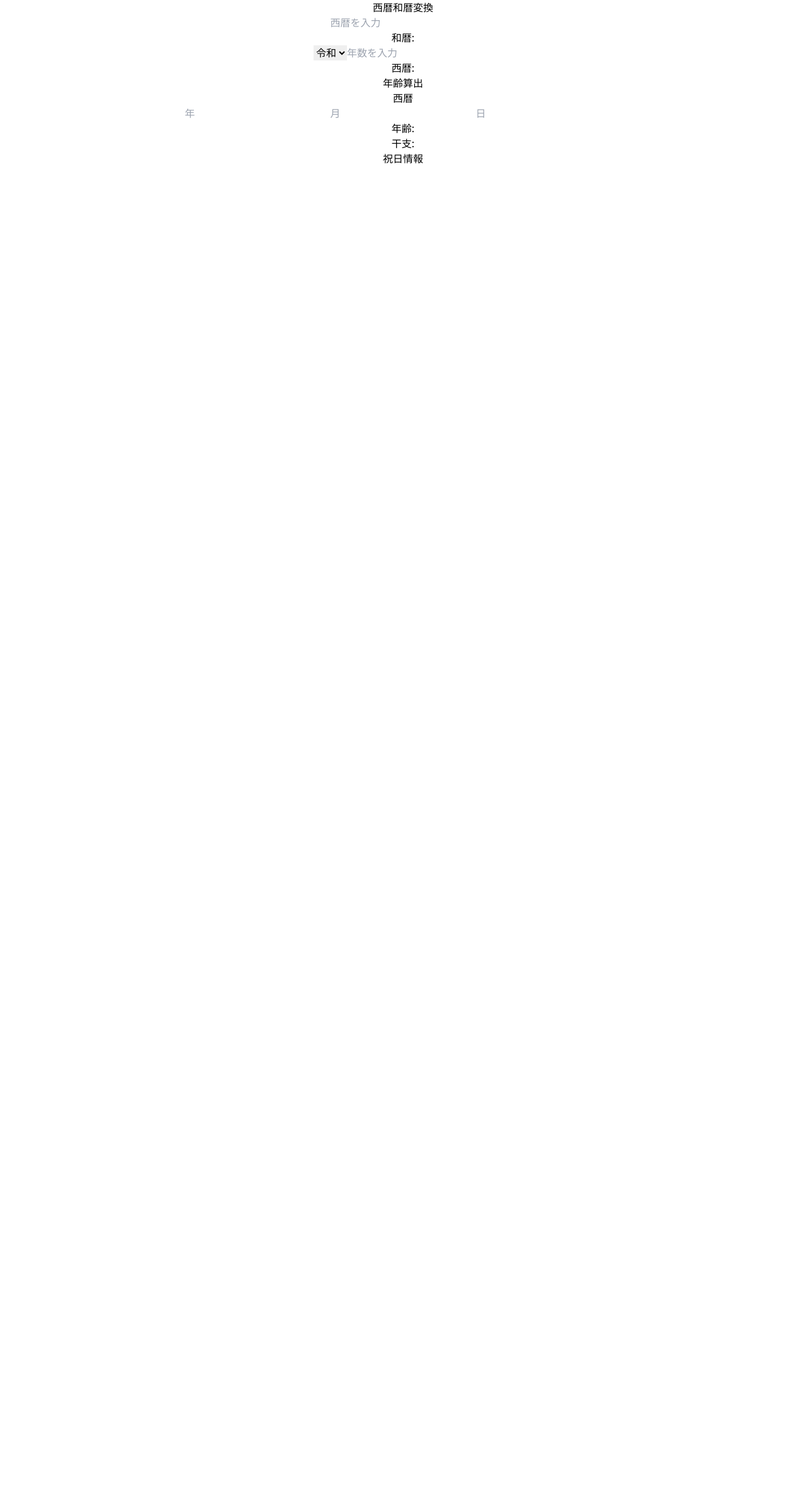
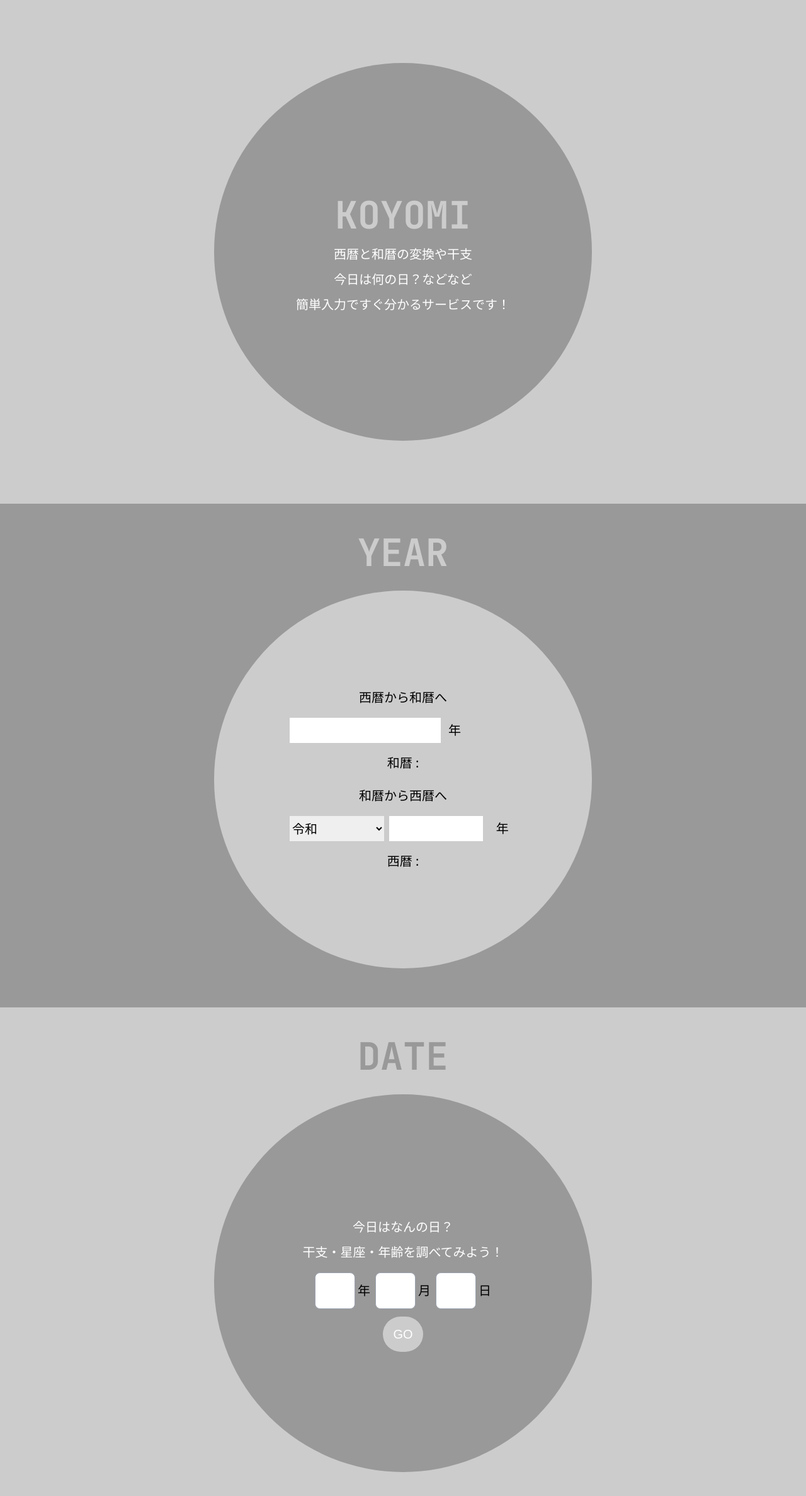
Before and after one commit to Yamaguchi-Katsuya/koyomi, a React (Vite) app: page / in a window 1280 px wide. Shown: the top 2376 px of the page at 63% size. Before the commit the page ends 800 px from the top, so only its background shows below. Built offline with nearby package versions, Linux system fonts and the light colour scheme; a web font is replaced by a local one.

Commit message:
feat: コーディング反映

```diff
--- a/package.json
+++ b/package.json
@@ -3,6 +3,7 @@
   "version": "0.1.0",
   "private": true,
   "dependencies": {
+    "@tailwindcss/aspect-ratio": "^0.4.2",
     "@testing-library/jest-dom": "^6.0.0",
     "@testing-library/react": "^16.0.0",
     "@testing-library/user-event": "^14.0.0",
--- a/src/App.tsx
+++ b/src/App.tsx
@@ -1,10 +1,37 @@
-import React from 'react';
-import './App.css';
+import React, { useEffect, useState } from 'react';
+import { Helmet } from 'react-helmet';
+import Header from './components/Header';
+import { DARK, LIGHT } from './types/bgType';
+import SectionLayout from './ui/layout/sectionLayout';
 import SeirekiWarekiConverter from './components/SeirekiWarekiConverter';
 import AgeCalculator from './components/AgeCalculator';
-import { Helmet } from 'react-helmet';
 
-function App() {
+const App: React.FC = () => {
+  const [currentSection, setCurrentSection] = useState<number>(0);
+
+  const handleScroll = () => {
+    const sections = document.querySelectorAll('section');
+    const scrollPosition = window.scrollY + window.innerHeight / 2;
+
+    let currentSection = 0;
+    sections.forEach((section, index) => {
+      const sectionTop = section.offsetTop;
+      const sectionHeight = section.clientHeight;
+      if (scrollPosition >= sectionTop && scrollPosition < sectionTop + sectionHeight) {
+        currentSection = index;
+      }
+    });
+
+    setCurrentSection(currentSection);
+  };
+
+  useEffect(() => {
+    window.addEventListener('scroll', handleScroll);
+    return () => {
+      window.removeEventListener('scroll', handleScroll);
+    };
+  }, []);
+
   return (
     <div className="App">
       <Helmet>
@@ -18,10 +45,17 @@ function App() {
           content="年齢計算, 西暦, 和暦, 変換, 干支, 今日は何の日"
         />
       </Helmet>
-      <SeirekiWarekiConverter />
-      <AgeCalculator />
+      <SectionLayout bgType={LIGHT}>
+        <Header />
+      </SectionLayout>
+      <SectionLayout bgType={DARK}>
+        <SeirekiWarekiConverter />
+      </SectionLayout>
+      <SectionLayout bgType={LIGHT}>
+        <AgeCalculator />
+      </SectionLayout>
     </div>
   );
-}
+};
 
 export default App;
--- a/src/components/AgeCalculator.tsx
+++ b/src/components/AgeCalculator.tsx
@@ -1,9 +1,15 @@
 import React, { useState, useEffect } from 'react';
+import Circle from '../ui/circle';
+import { DARK, LIGHT } from '../types/bgType';
 import { handleDateChange } from '../utils/dateUtils';
 import { Eto } from '../types/eto';
 import { Holiday } from '../types/holiday';
+import Heading from '../ui/heading';
 
 const AgeCalculator: React.FC = () => {
+    const [inputBirthYear, setInputBirthYear] = useState<number | ''>('');
+    const [inputBirthMonth, setInputBirthMonth] = useState<number | ''>('');
+    const [inputBirthDay, setInputBirthDay] = useState<number | ''>('');
     const [birthYear, setBirthYear] = useState<number | ''>('');
     const [birthMonth, setBirthMonth] = useState<number | ''>('');
     const [birthDay, setBirthDay] = useState<number | ''>('');
@@ -11,71 +17,138 @@ const AgeCalculator: React.FC = () => {
     const [eto, setEto] = useState<Eto | ''>('');
     const [errorMessage, setErrorMessage] = useState<string>('');
     const [holidays, setHolidays] = useState<Holiday[]>([]);
+    const [isResultReady, setIsResultReady] = useState<boolean>(false);
+    const [isMoreClicked, setIsMoreClicked] = useState<boolean>(false);
 
-  useEffect(() => {
+    const handleInputYearChange = (e: React.ChangeEvent<HTMLInputElement>) => {
+        setInputBirthYear(parseInt(e.target.value, 10));
+    };
+
+    const handleInputMonthChange = (e: React.ChangeEvent<HTMLInputElement>) => {
+        setInputBirthMonth(parseInt(e.target.value, 10));
+    };
+
+    const handleInputDayChange = (e: React.ChangeEvent<HTMLInputElement>) => {
+        setInputBirthDay(parseInt(e.target.value, 10));
+    };
+
+    const handleGoClick = () => {
+        setBirthYear(inputBirthYear);
+        setBirthMonth(inputBirthMonth);
+        setBirthDay(inputBirthDay);
         handleDateChange(
-      birthYear,
-      birthMonth,
-      birthDay,
+            inputBirthYear,
+            inputBirthMonth,
+            inputBirthDay,
             setAge,
             setEto,
             setHolidays,
             setErrorMessage
         );
-  }, [birthYear, birthMonth, birthDay]);
-
-  const handleYearChange = (e: React.ChangeEvent<HTMLInputElement>) => {
-    setBirthYear(parseInt(e.target.value, 10));
-  };
-
-  const handleMonthChange = (e: React.ChangeEvent<HTMLInputElement>) => {
-    setBirthMonth(parseInt(e.target.value, 10));
-  };
-
-  const handleDayChange = (e: React.ChangeEvent<HTMLInputElement>) => {
-    setBirthDay(parseInt(e.target.value, 10));
+        setIsResultReady(true);
+        setIsMoreClicked(false);
     };
 
     return (
-    <div>
-      <h2>年齢算出</h2>
-      <div>
-        <h3>西暦</h3>
+        <>
+            <Heading bgType={DARK} text='DATE' />
+            <Circle bgType={DARK}>
+                <p className='text-white leading-7 md:leading-10'>
+                    今日はなんの日？<br />
+                    干支・星座・年齢を調べてみよう！
+                </p>
+                <div className="flex space-x-2 items-center">
+                    <div className="flex items-center">
                         <input
                             type="number"
-          value={birthYear}
-          onChange={handleYearChange}
-          placeholder="年"
-          required
+                            value={inputBirthYear}
+                            onChange={handleInputYearChange}
+                            className="border border-gray-400 p-2 rounded-lg w-16"
                         />
+                        <span className="ml-1">年</span>
+                    </div>
+                    <div className="flex items-center">
                         <input
                             type="number"
-          value={birthMonth}
-          onChange={handleMonthChange}
+                            value={inputBirthMonth}
+                            onChange={handleInputMonthChange}
                             max={12}
-          placeholder="月"
+                            className="border border-gray-400 p-2 rounded-lg w-16"
                         />
+                        <span className="ml-1">月</span>
+                    </div>
+                    <div className="flex items-center">
                         <input
                             type="number"
-          value={birthDay}
-          onChange={handleDayChange}
+                            value={inputBirthDay}
+                            onChange={handleInputDayChange}
                             max={31}
-          placeholder="日"
+                            className="border border-gray-400 p-2 rounded-lg w-16"
                         />
+                        <span className="ml-1">日</span>
+                    </div>
                 </div>
                 {errorMessage && <p style={{ color: 'red' }}>{errorMessage}</p>}
-      <p>年齢: {age}</p>
-      <p>干支: {eto}</p>
-      <h3>祝日情報</h3>
-      <ul>
-        {holidays.map((holiday, index) => (
-          <li key={index}>
-            <h4>{holiday.name}</h4>
-            <p>{holiday.description}</p>
-          </li>
-        ))}
-      </ul>
-    </div>
+                <button
+                    className='bg-l-gray text-white font-kiwi rounded-full py-2 px-4'
+                    onClick={handleGoClick}
+                >
+                    GO
+                </button>
+            </Circle>
+            {isResultReady && (
+                <Circle bgType={LIGHT}>
+                    <p>
+                        <span>{birthYear ? `${birthYear}年` : ''}{birthMonth ? `${birthMonth}月` : ''}{birthDay ? `${birthDay}日` : ''}</span><br />
+                        <span>{eto}　{age ? `${age}歳` : ''}</span>
+                    </p>
+                    <p>
+                        <span>{holidays[0]?.name}</span><br />
+                        <span>
+                            {holidays[0]?.description}
+                        </span>
+                    </p>
+                    <button
+                        className='bg-black text-white font-kiwi rounded-full px-4 py-2'
+                        onClick={() => setIsMoreClicked(true)}
+                    >
+                        MORE
+                    </button>
+                </Circle>
+            )}
+            {isMoreClicked && (
+                <>
+                    <Circle bgType={LIGHT}>
+                        <p>
+                            <span>{holidays[1]?.name}</span><br />
+                            <span>
+                                {holidays[1]?.description}
+                            </span>
+                        </p>
+                        <p>
+                            <span>{holidays[2]?.name}</span><br />
+                            <span>
+                                {holidays[2]?.description}
+                            </span>
+                        </p>
+                    </Circle>
+                    <Circle bgType={LIGHT}>
+                        <p>
+                            <span>{holidays[3]?.name}</span><br />
+                            <span>
+                                {holidays[3]?.description}
+                            </span>
+                        </p>
+                        <p>
+                            <span>{holidays[4]?.name}</span><br />
+                            <span>
+                                {holidays[4]?.description}
+                            </span>
+                        </p>
+                    </Circle>
+                </>
+            )}
+        </>
     );
 };
 
--- /dev/null
+++ b/src/components/Header.tsx
@@ -0,0 +1,21 @@
+import React, { useState, useEffect } from 'react';
+import Circle from '../ui/circle';
+import { DARK, LIGHT } from '../types/bgType';
+import Heading from '../ui/heading';
+
+const Header: React.FC = () => {
+    return (
+        <>
+            <Circle bgType={DARK}>
+                <Heading bgType={LIGHT} text='KOYOMI' />
+                <p className='text-white text-center font-kiwi leading-7 md:leading-10'>
+                    西暦と和暦の変換や干支<br />
+                    今日は何の日？などなど<br />
+                    簡単入力ですぐ分かるサービスです！
+                </p>
+            </Circle>
+        </>
+    );
+};
+
+export default Header;
--- a/src/components/SeirekiWarekiConverter.tsx
+++ b/src/components/SeirekiWarekiConverter.tsx
@@ -1,10 +1,13 @@
 import React, { useState } from 'react';
+import Circle from '../ui/circle';
+import { LIGHT } from '../types/bgType';
+import { Era, eras } from '../types/era';
 import {
     convertSeirekiToWareki,
     convertWarekiToSeireki,
 } from '../utils/dateUtils';
 import { validateWarekiYear } from '../utils/validation';
-import { Era, eras } from '../types/era';
+import Heading from '../ui/heading';
 
 const SeirekiWarekiConverter: React.FC = () => {
     const [seireki, setSeireki] = useState<number | ''>('');
@@ -52,21 +55,36 @@ const SeirekiWarekiConverter: React.FC = () => {
             setErrorMessage(validation.message);
         }
     };
-
     return (
-    <div>
-      <h2>西暦和暦変換</h2>
-      <div>
+        <>
+            <Heading bgType={LIGHT} text='YEAR' />
+            <Circle bgType={LIGHT}>
+                <label
+                    htmlFor='year'
+                    className='font-kiwi'
+                >
+                    西暦から和暦へ
+                </label>
+                <div className='flex items-center gap-3 w-3/5'>
                     <input
                         type="number"
                         value={seireki}
                         onChange={handleSeirekiChange}
-          placeholder="西暦を入力"
+                        className='w-2/3'
                     />
-        <p>和暦: {wareki}</p>
+                    <span>年</span>
                 </div>
-      <div>
-        <select value={selectedEra} onChange={handleEraChange}>
+                <p>
+                    和暦 : <span>{wareki}</span>
+                </p>
+                <label
+                    htmlFor='year'
+                    className='font-kiwi'
+                >
+                    和暦から西暦へ
+                </label>
+                <div className='grid grid-cols-7 mx-auto gap-2 w-3/5'>
+                    <select className='col-span-3' value={selectedEra} onChange={handleEraChange}>
                         {eras.map((era) => (
                             <option key={era} value={era}>
                                 {era}
@@ -77,12 +95,16 @@ const SeirekiWarekiConverter: React.FC = () => {
                         type="number"
                         value={warekiYear}
                         onChange={handleWarekiYearChange}
-          placeholder="年数を入力"
+                        className='col-span-3'
                     />
+                    <span className='col-span-1'>年</span>
+                </div>
                 {errorMessage && <p style={{ color: 'red' }}>{errorMessage}</p>}
-        <p>西暦: {outputSeireki}</p>
-      </div>
-    </div>
+                <p>
+                    西暦 : <span>{outputSeireki ? `${outputSeireki}年` : ''}</span>
+                </p>
+            </Circle>
+        </>
     );
 };
 
--- /dev/null
+++ b/src/types/bgType.ts
@@ -0,0 +1,4 @@
+export const LIGHT = 'light';
+export const DARK = 'dark';
+
+export type BgType = typeof LIGHT | typeof DARK;
--- /dev/null
+++ b/src/ui/circle.tsx
@@ -0,0 +1,22 @@
+import { Component, ReactNode } from 'react';
+import { BgType, LIGHT } from '../types/bgType';
+
+interface CircleProps {
+    bgType: BgType;
+    children: ReactNode;
+}
+
+class Circle extends Component<CircleProps> {
+    render() {
+        const { bgType, children } = this.props;
+        const bgClass = bgType === LIGHT ? 'bg-l-gray' : 'bg-d-gray';
+
+        return (
+            <div className={`${bgClass} rounded-full w-72 h-72 md:size-8/12 md:w-md-circle md:h-md-circle m-auto flex flex-col items-center justify-center text-center gap-3 text-sm md:text-xl leading-7 md:leading-10`}>
+                {children}
+            </div>
+        );
+    }
+}
+
+export default Circle;
--- /dev/null
+++ b/src/ui/heading.tsx
@@ -0,0 +1,20 @@
+import { Component, ReactNode } from 'react';
+import { BgType, LIGHT } from '../types/bgType';
+
+interface HeadingProps {
+    bgType: BgType;
+    text: string;
+}
+
+class Heading extends Component<HeadingProps> {
+    render() {
+        const { bgType, text } = this.props;
+        const bgClass = bgType === LIGHT ? 'text-l-gray' : 'text-d-gray';
+
+        return (
+            <h2 className={`${bgClass} text-2xl md:text-6xl font-bold  font-mono px-4 pt-4 text-right`}>{text}</h2>
+        );
+    }
+}
+
+export default Heading;
--- /dev/null
+++ b/src/ui/layout/sectionLayout.tsx
@@ -0,0 +1,22 @@
+import { Component, ReactNode } from 'react';
+import { BgType, LIGHT } from '../../types/bgType';
+
+interface CircleProps {
+    bgType: BgType;
+    children: ReactNode;
+}
+
+class SectionLayout extends Component<CircleProps> {
+    render() {
+        const { bgType, children } = this.props;
+        const bgClass = bgType === LIGHT ? 'bg-l-gray' : 'bg-d-gray';
+
+        return (
+            <section className={`${bgClass} p-4 md:p-8 md:h-screen md:flex md:items-center md:justify-center md:flex-col`} >
+                {children}
+            </section>
+        );
+    }
+}
+
+export default SectionLayout;
--- a/tailwind.config.js
+++ b/tailwind.config.js
@@ -11,7 +11,13 @@ module.exports = {
         kiwi: ['Kiwi Maru', 'sans-serif'],
         mono: ['JetBrains Mono', 'monospace'],
       },
+      width: {
+        'md-circle': '600px',
+      },
+      height: {
+        'md-circle': '600px',
+      },
     },
   },
-  plugins: [],
+  plugins: [require('@tailwindcss/aspect-ratio')],
 };
```
Also changed, not shown: 1 other file (tests, documents, lock files or other folders). Lines whose indentation alone changed are shown as unchanged.
